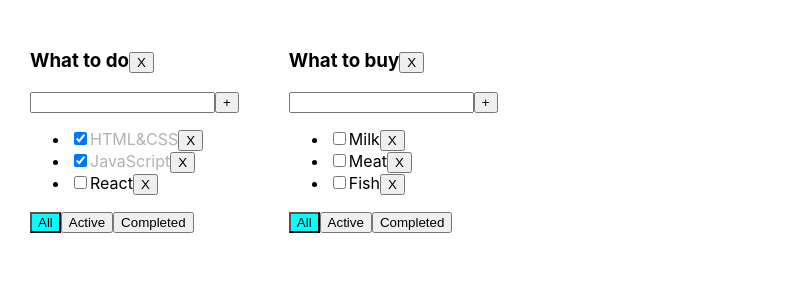
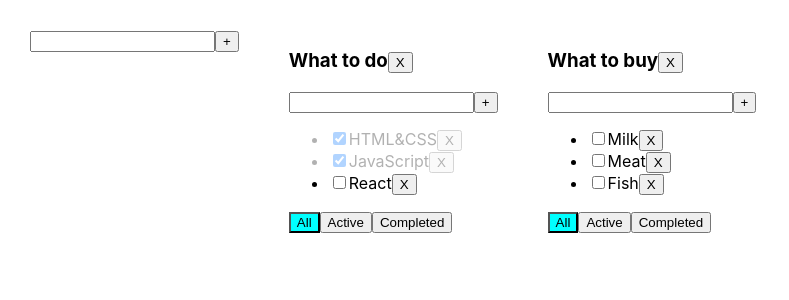
Before and after one commit to ElizarovArtem/TodoList, a React (Create React App) app: page / in a window 1280 px wide. Shown: the top 300 px of the page, without its empty margins (0-789 px from the left). Built offline with nearby package versions, Linux system fonts and the light colour scheme.

Commit message:
make addTodolist fn, editableSpan, addItemForm

```diff
--- a/src/App.tsx
+++ b/src/App.tsx
@@ -2,6 +2,7 @@ import React, {useState} from 'react';
 import './App.css';
 import {TodoList} from "./TodoList";
 import {v1} from "uuid";
+import {AddItemForm} from "./AddItemForm";
 
 export type TaskType = {
     id: string
@@ -60,6 +61,14 @@ function App() {
             setTasks({...tasks});
         }
     };
+    function changeTaskTitle(taskId: string, title: string, todoListID: string) {
+        const todoList = tasks[todoListID];
+        const task = todoList.find(t => t.id === taskId);
+        if (task) {
+            task.title = title;
+            setTasks({...tasks});
+        }
+    };
 
     /*function changeTaskStatus (taskID: string, isDone: boolean) {
         let newTasks = tasks.map(task => {
@@ -92,8 +101,31 @@ function App() {
         setTasks({...tasks});
     }
 
+    function addTodoList (title: string) {
+        const newTodoListID = v1();
+        const newTodoList: TodoListType =  {
+            id: newTodoListID,
+            title: title,
+            filter: "all"
+        }
+        setTodoLists([newTodoList, ... todoLists]);
+        setTasks({
+            ...tasks,
+            [newTodoListID]: []
+        })
+    }
+
+    function changeTodoListTitle(todoListID: string, title: string) {
+        const todoList = todoLists.find(tl => tl.id === todoListID)
+        if(todoList){
+            todoList.title = title
+            setTodoLists([...todoLists])
+        }
+    }
+
     return (
         <div className="App">
+            <AddItemForm addItem={addTodoList}/>
             {
                 todoLists.map(tl => {
                     let tasksForTodoList = tasks[tl.id];
@@ -115,8 +147,10 @@ function App() {
                             changeFilter={changeFilter}
                             addTask={addTask}
                             changeTaskStatus={changeTaskStatus}
+                            changeTaskTitle={changeTaskTitle}
                             filter={tl.filter}
                             removeTodoList={removeTodoList}
+                            changeTodoListTitle={changeTodoListTitle}
                         />
                     )
                 })
--- a/src/TodoList.tsx
+++ b/src/TodoList.tsx
@@ -1,6 +1,8 @@
 import React, {ChangeEvent, KeyboardEvent, useState} from 'react';
 
 import {FilterValuesType, TaskType} from "./App";
+import {AddItemForm} from "./AddItemForm";
+import {EditableSpan} from "./EditableSpan";
 
 
 type PropsType = {
@@ -11,13 +13,15 @@ type PropsType = {
     changeFilter: (value: FilterValuesType, todoListId: string) => void
     addTask: (taskTitle: string, todoListId: string) => void
     changeTaskStatus: (taskId: string, isDone: boolean, todoListId: string) => void
+    changeTaskTitle: (taskId: string, title:string, todoListId: string) => void
     filter: FilterValuesType
     removeTodoList: (todoListID: string) => void
+    changeTodoListTitle: (todoListID: string, title: string) => void
 }
 
 export function TodoList(props: PropsType) {
 
-    const[title, setTitle] = useState<string>("");
+    /*const[title, setTitle] = useState<string>("");
     let [error,setError] = useState<null | string>(null);
 
     const addTask = () => {
@@ -38,9 +42,16 @@ export function TodoList(props: PropsType) {
         if(e.key === "Enter"){
             addTask();
         }
-    };
+    };*/
 
     const removeTodoList = () => {props.removeTodoList(props.id)}
+
+    const addTask = (title: string) => {
+        props.addTask(title, props.id)
+    }
+    const changeTodoListTitle = (title: string) => {
+        props.changeTodoListTitle(props.id, title)
+    }
 
     const setAllFilterType = () => {props.changeFilter('all', props.id)}
     const setActiveFilterType = () => {props.changeFilter('active', props.id)}
@@ -48,8 +59,9 @@ export function TodoList(props: PropsType) {
 
     return (
         <div>
-            <h3>{props.title}<button onClick={removeTodoList}>X</button></h3>
-            <div>
+            <h3><EditableSpan title={props.title} changeTitle={changeTodoListTitle}/><button onClick={removeTodoList}>X</button></h3>
+            <AddItemForm addItem={addTask}/>
+            {/*<div>
                 <input value={title}
                        onChange={onChangeTitle}
                        onKeyPress={onAddTaskKeyPress}
@@ -57,7 +69,7 @@ export function TodoList(props: PropsType) {
                 />
                 <button onClick={addTask}>+</button>
                 {error && <div className={"error-message"}>{error}</div>}
-            </div>
+            </div>*/}
             <ul>
                 {
                     props.tasks.map(task => {
@@ -68,15 +80,19 @@ export function TodoList(props: PropsType) {
                         const changeStatus = (e: ChangeEvent<HTMLInputElement>) => {
                             props.changeTaskStatus(task.id, e.currentTarget.checked, props.id)
                         }
+                        const changeTaskTitle = (title: string) => {
+                            props.changeTaskTitle(task.id, title, props.id)
+                        }
 
                         return (
-                            <li key={task.id} >
+                            <li className={task.isDone ? "isDone" : ""} key={task.id} >
                                 <input
                                     type="checkbox"
                                     checked={task.isDone}
                                     onChange={changeStatus}
                                 />
-                                <span className={task.isDone ? "isDone" : ""}>{task.title}</span>
+                                {/*<span className={task.isDone ? "isDone" : ""}>{task.title}</span>*/}
+                                <EditableSpan title={task.title} changeTitle={changeTaskTitle}/>
                                 <button onClick={removeTask}>X</button>
                             </li>
                         )
```
